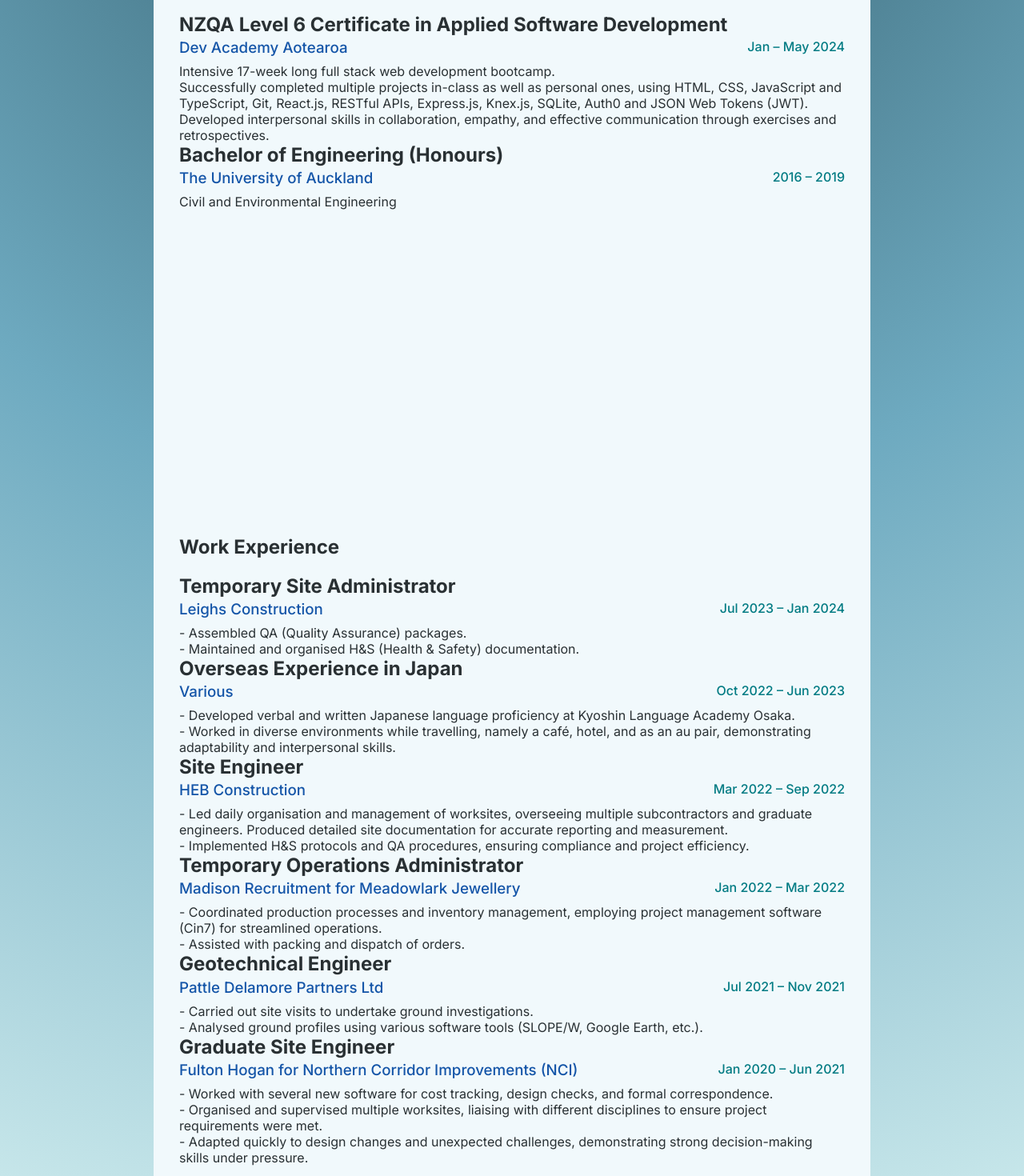
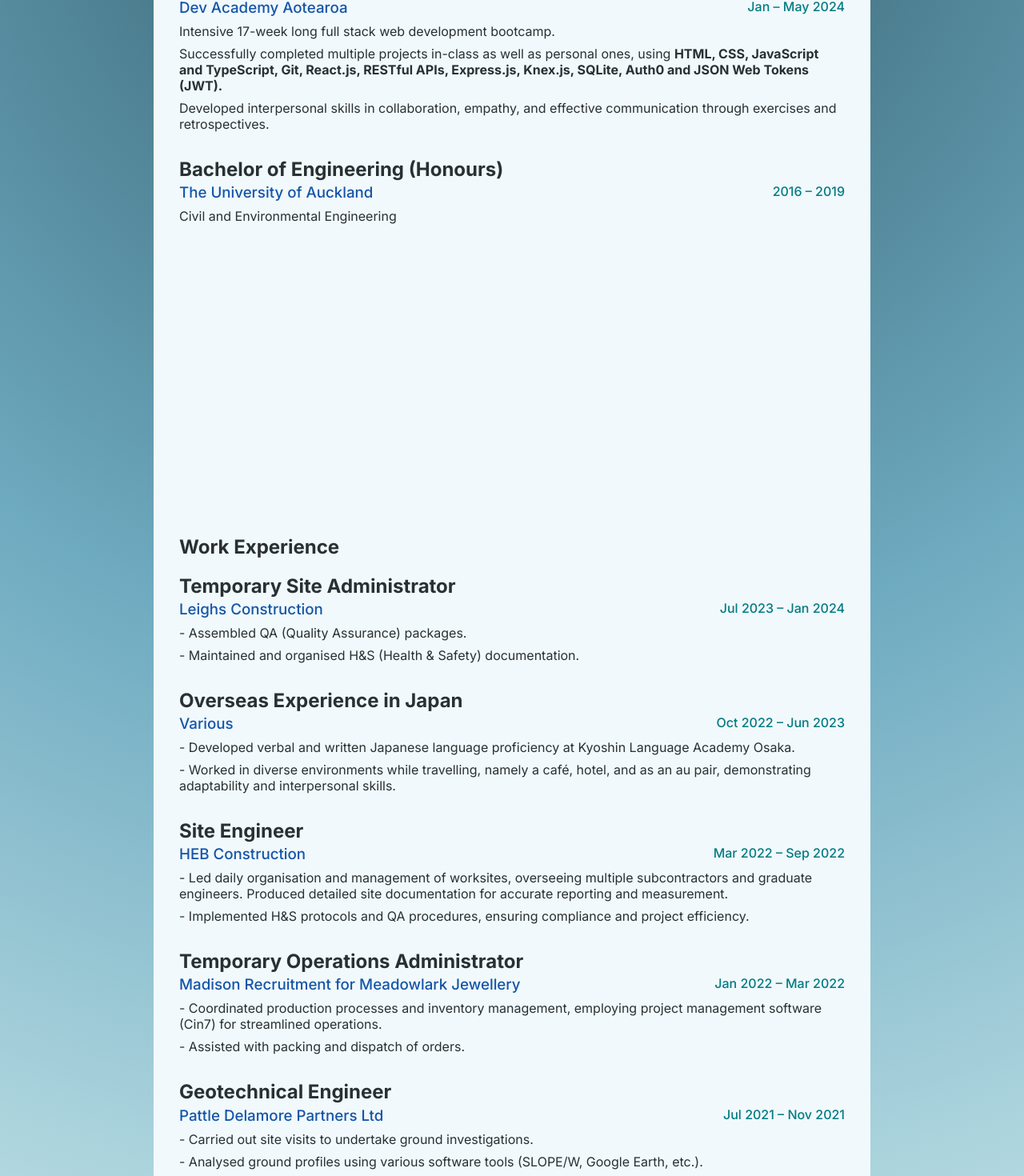
Before and after one commit to haruka-ogino/new-portfolio, a Next.js app: page / in a window 1280 px wide. Shown: the part 2300-3770 px from the top of the page at 80% size. Built offline with nearby package versions, Linux system fonts and the light colour scheme; no server answers; the database is empty.

Commit message:
style edu and work sections

```diff
--- a/components/Education.tsx
+++ b/components/Education.tsx
@@ -5,6 +5,7 @@
     <>
       <div>
         <h1>Education</h1>{' '}
+        <div className="schooling">
           <h2>NZQA Level 6 Certificate in Applied Software Development</h2>
           <div className="subtitle">
             <h3>Dev Academy Aotearoa</h3>
@@ -14,15 +15,20 @@
             <li>Intensive 17-week long full stack web development bootcamp.</li>
             <li>
               Successfully completed multiple projects in-class as well as
-            personal ones, using HTML, CSS, JavaScript and TypeScript, Git,
-            React.js, RESTful APIs, Express.js, Knex.js, SQLite, Auth0 and JSON
-            Web Tokens (JWT).
+              personal ones, using{' '}
+              <b>
+                HTML, CSS, JavaScript and TypeScript, Git, React.js, RESTful
+                APIs, Express.js, Knex.js, SQLite, Auth0 and JSON Web Tokens
+                (JWT).
+              </b>
             </li>
             <li>
               Developed interpersonal skills in collaboration, empathy, and
               effective communication through exercises and retrospectives.
             </li>
           </ul>
+        </div>
+        <div className="schooling">
           <h2>Bachelor of Engineering (Honours)</h2>
           <div className="subtitle">
             <h3>The University of Auckland</h3>
@@ -32,6 +38,7 @@
             <li>Civil and Environmental Engineering</li>
           </ul>
         </div>
+      </div>
     </>
   )
 }
--- a/components/Experience.tsx
+++ b/components/Experience.tsx
@@ -4,7 +4,7 @@
       <div>
         <h1>Work Experience</h1>{' '}
         <ul>
-          <li>
+          <li className="work">
             <h2>Temporary Site Administrator</h2>
             <div className="subtitle">
               <h3>Leighs Construction</h3>
@@ -17,7 +17,7 @@
               </li>
             </ul>
           </li>
-          <li>
+          <li className="work">
             <h2>Overseas Experience in Japan</h2>
             <div className="subtitle">
               <h3>Various</h3>
@@ -35,7 +35,7 @@
               </li>
             </ul>
           </li>
-          <li>
+          <li className="work">
             <h2>Site Engineer</h2>
             <div className="subtitle">
               <h3>HEB Construction</h3>
@@ -54,7 +54,7 @@
               </li>
             </ul>
           </li>
-          <li>
+          <li className="work">
             <h2>Temporary Operations Administrator</h2>
             <div className="subtitle">
               <h3>Madison Recruitment for Meadowlark Jewellery</h3>
@@ -69,7 +69,7 @@
               <li>- Assisted with packing and dispatch of orders.</li>
             </ul>
           </li>
-          <li>
+          <li className="work">
             <h2>Geotechnical Engineer</h2>
             <div className="subtitle">
               <h3>Pattle Delamore Partners Ltd</h3>
@@ -85,7 +85,7 @@
               </li>
             </ul>
           </li>
-          <li>
+          <li className="work">
             <h2>Graduate Site Engineer</h2>
             <div className="subtitle">
               <h3>Fulton Hogan for Northern Corridor Improvements (NCI)</h3>
--- a/styles/home.css
+++ b/styles/home.css
@@ -91,6 +91,16 @@
   align-items: center;
 }
 
+.schooling li,
+.work li {
+  margin-bottom: 0.5em;
+}
+
+.schooling,
+.work {
+  margin-bottom: 2em;
+}
+
 @media (max-width: 1000px) {
   .about-me {
     flex-direction: column;
```
Lines whose indentation alone changed are shown as unchanged.
